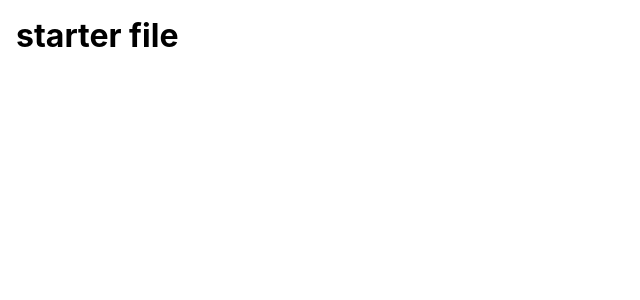
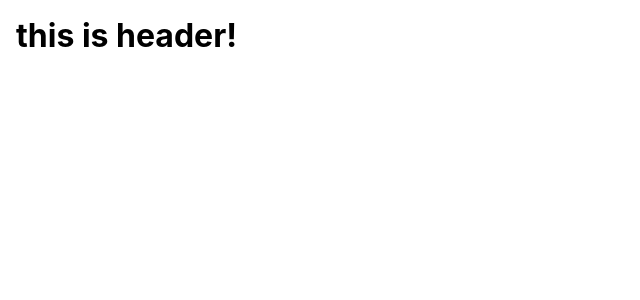
Before and after one commit to samadiSoheil/booking-hotel, a React (Vite) app: page / in a window 1280 px wide. Shown: the top 300 px of the page, without its empty margins (0-640 px from the left). Built offline with nearby package versions, Linux system fonts and the light colour scheme.

Commit message:
Crreate and add Header component document

```diff
--- a/src/App.jsx
+++ b/src/App.jsx
@@ -1,8 +1,8 @@
-
 import "./App.css";
+import Header from "./components/Header";
 
 function App() {
-  return <h1>starter file</h1>
+  return <Header />;
 }
 
 export default App;
--- /dev/null
+++ b/src/components/Header.jsx
@@ -0,0 +1,3 @@
+export default function Header() {
+  return <h1>this is header!</h1>;
+}
```
